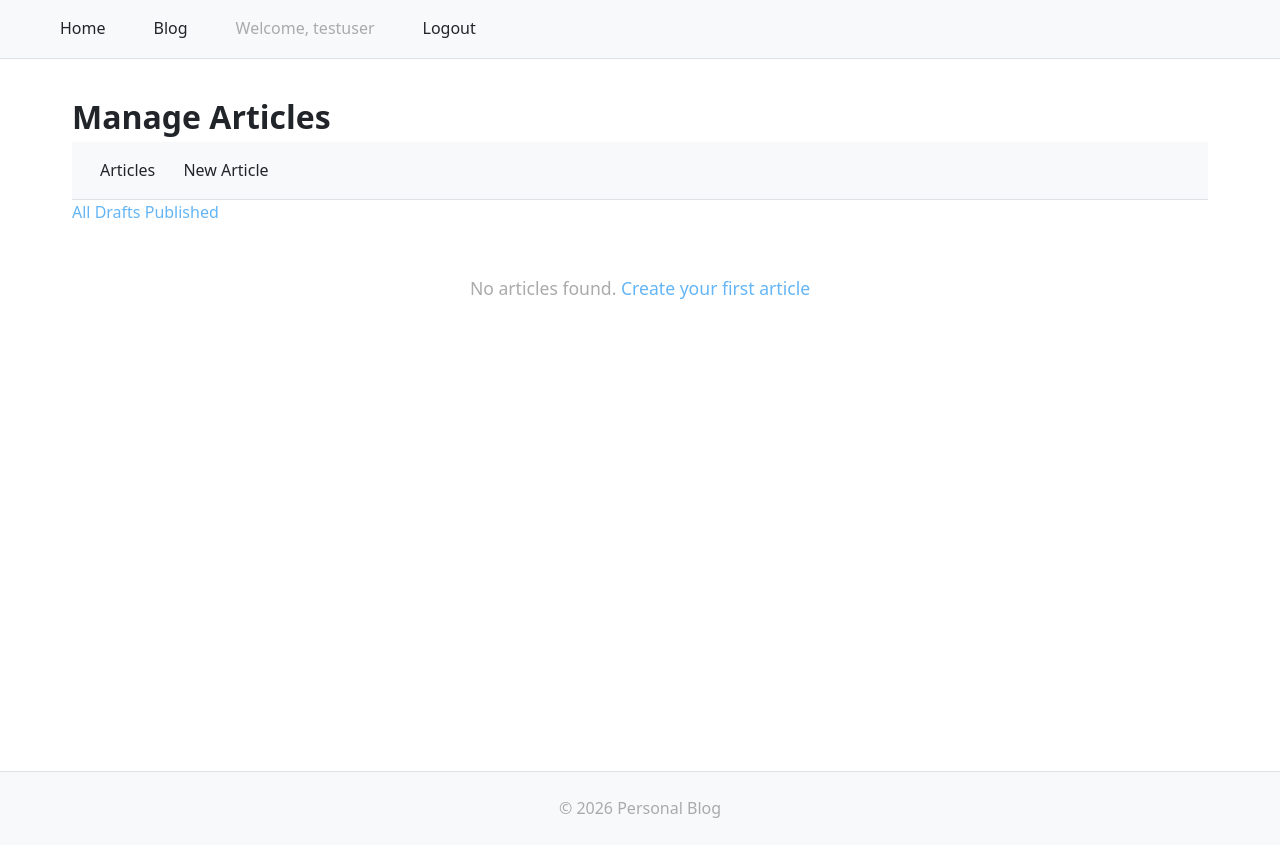
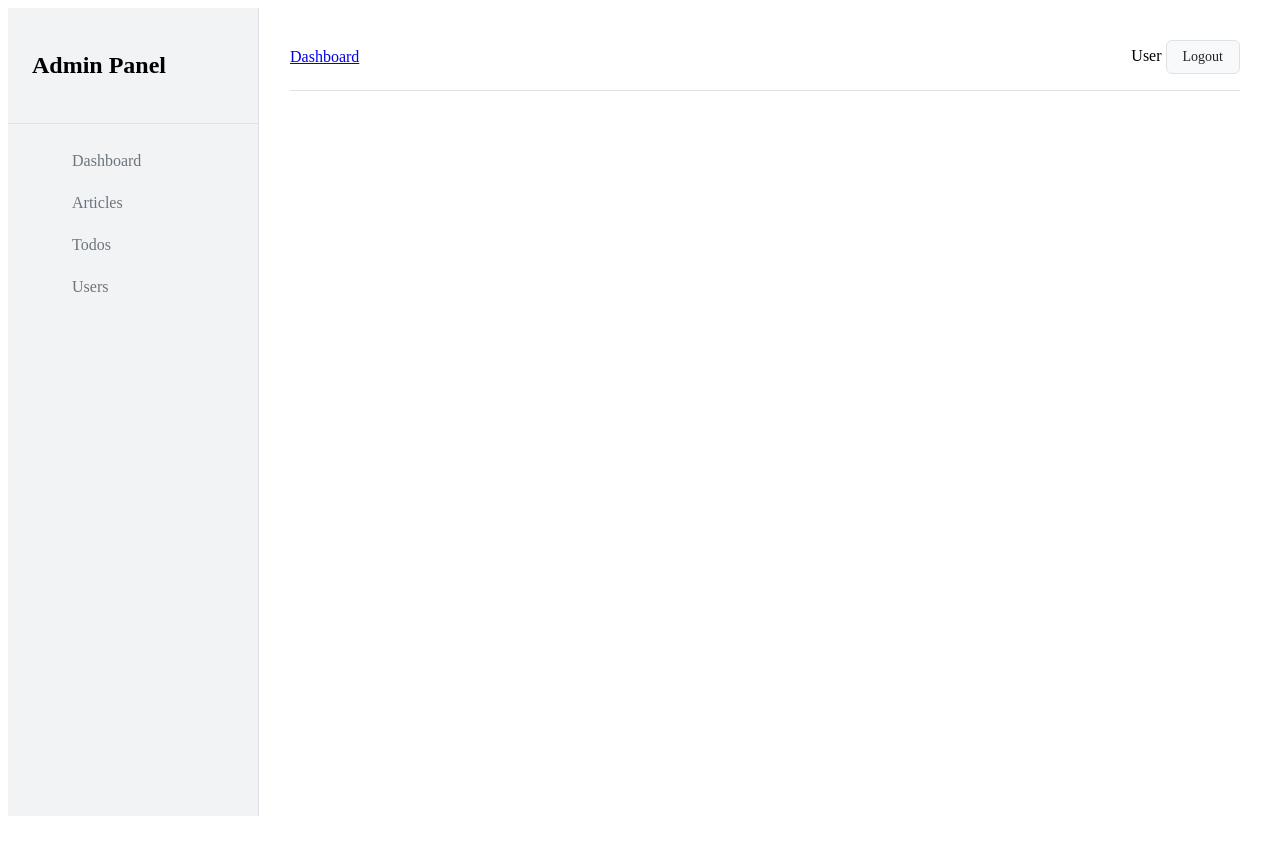
Before and after one commit to MarkeNoBoluo/Website, a Flask app: page /admin/articles in a window 1280 px wide. After the commit the page ends 816 px from the top, so only its background shows below. Run offline with Flask 3, Linux system fonts and the light colour scheme; the visitor is signed in with stand-in values (Sample User, id 1); parts of the project's set-up code (start-up, migrations or seed data) failed here and were passed over.

Commit message:
feat(admin): create base admin template with sidebar layout

```diff
--- a/app/admin/templates/admin/base.html
+++ b/app/admin/templates/admin/base.html
@@ -1,23 +1,73 @@
-{% extends "base.html" %}
+<!DOCTYPE html>
+<html lang="en">
+<head>
+    <meta charset="UTF-8">
+    <meta name="viewport" content="width=device-width, initial-scale=1.0">
+    <title>{% block title %}Admin Dashboard{% endblock %}</title>
+    <link rel="stylesheet" href="{{ url_for('static', filename='css/admin.css') }}">
+    {% block extra_css %}{% endblock %}
+</head>
+<body>
+    <div class="admin-layout">
+        <!-- Sidebar -->
+        <aside class="sidebar">
+            <div class="sidebar-logo">
+                <h1>Admin Panel</h1>
+            </div>
+            <ul class="sidebar-nav">
+                <li>
+                    <a href="{{ url_for('admin.index') }}" class="{% if request.endpoint == 'admin.index' %}active{% endif %}">
+                        Dashboard
+                    </a>
+                </li>
+                <li>
+                    <a href="{{ url_for('admin.articles') }}" class="{% if request.endpoint and 'admin.article' in request.endpoint %}active{% endif %}">
+                        Articles
+                    </a>
+                </li>
+                <li>
+                    <a href="{{ url_for('admin.todos') }}" class="{% if request.endpoint and 'admin.todo' in request.endpoint %}active{% endif %}">
+                        Todos
+                    </a>
+                </li>
+                <li>
+                    <a href="{{ url_for('admin.users') }}" class="{% if request.endpoint and 'admin.user' in request.endpoint %}active{% endif %}">
+                        Users
+                    </a>
+                </li>
+            </ul>
+        </aside>
 
-{% block title %}Admin - {% block admin_title %}{% endblock %}{% endblock %}
+        <!-- Main Content -->
+        <main class="main-content">
+            <!-- Top Bar -->
+            <div class="top-bar">
+                <div class="breadcrumbs">
+                    <a href="{{ url_for('admin.index') }}">Dashboard</a>
+                    {% block breadcrumbs %}{% endblock %}
+                </div>
+                <div class="user-info">
+                    <span>{{ session.get('username', 'User') }}</span>
+                    <a href="{{ url_for('auth.logout') }}" class="btn btn-secondary">Logout</a>
+                </div>
+            </div>
 
-{% block extra_css %}
-<link rel="stylesheet" href="{{ url_for('static', filename='css/admin.css') }}">
-{% endblock %}
+            <!-- Flash Messages -->
+            {% with messages = get_flashed_messages(with_categories=true) %}
+                {% if messages %}
+                <div class="flash-messages">
+                    {% for category, message in messages %}
+                    <div class="flash flash-{{ category }}">{{ message }}</div>
+                    {% endfor %}
+                </div>
+                {% endif %}
+            {% endwith %}
 
-{% block content %}
-<div class="admin-container">
-    <div class="admin-header">
-        <h1>{% block admin_heading %}{% endblock %}</h1>
-        <nav class="admin-nav">
-            {% block admin_nav %}
-            <a href="{{ url_for('admin.list') }}">Articles</a>
-            <a href="{{ url_for('admin.create') }}">New Article</a>
-            {% endblock %}
-        </nav>
+            <!-- Page Content -->
+            {% block content %}{% endblock %}
+        </main>
     </div>
 
-    {% block admin_content %}{% endblock %}
-</div>
-{% endblock %}
+    {% block extra_js %}{% endblock %}
+</body>
+</html>
```
